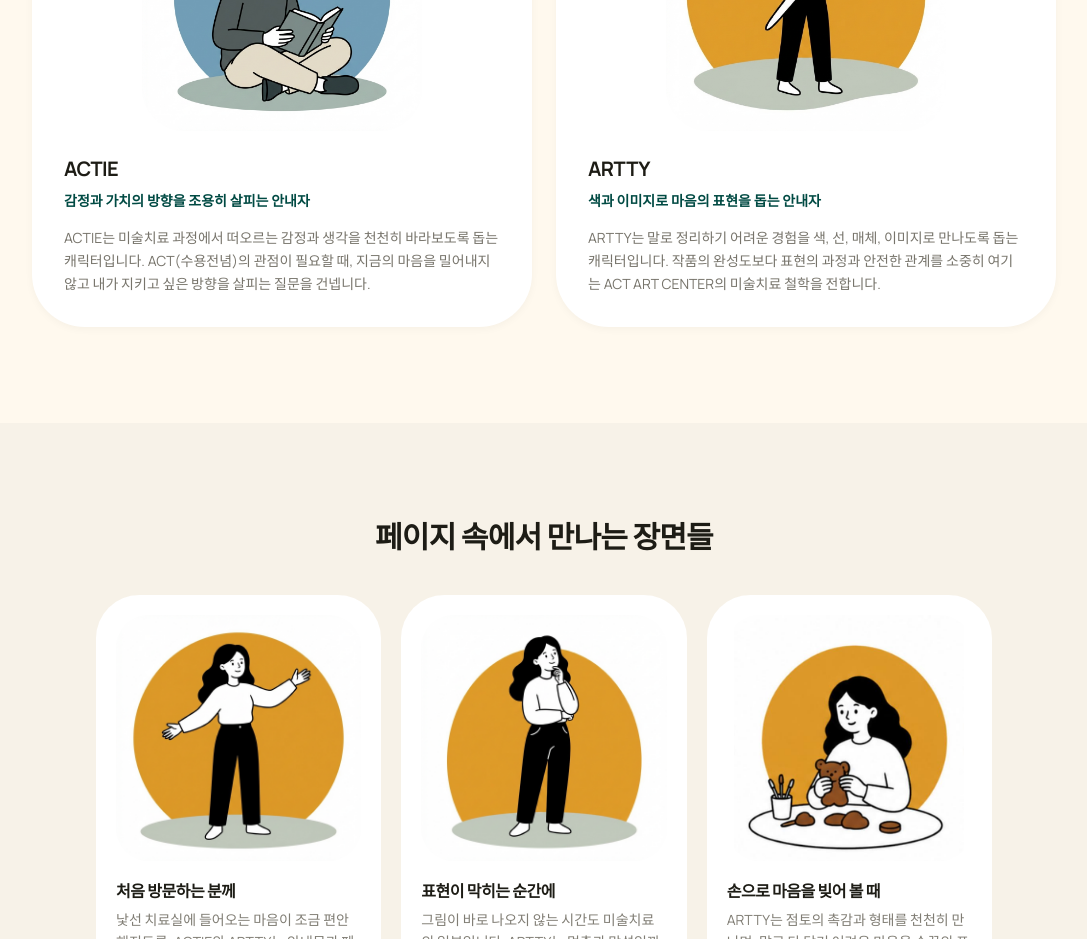
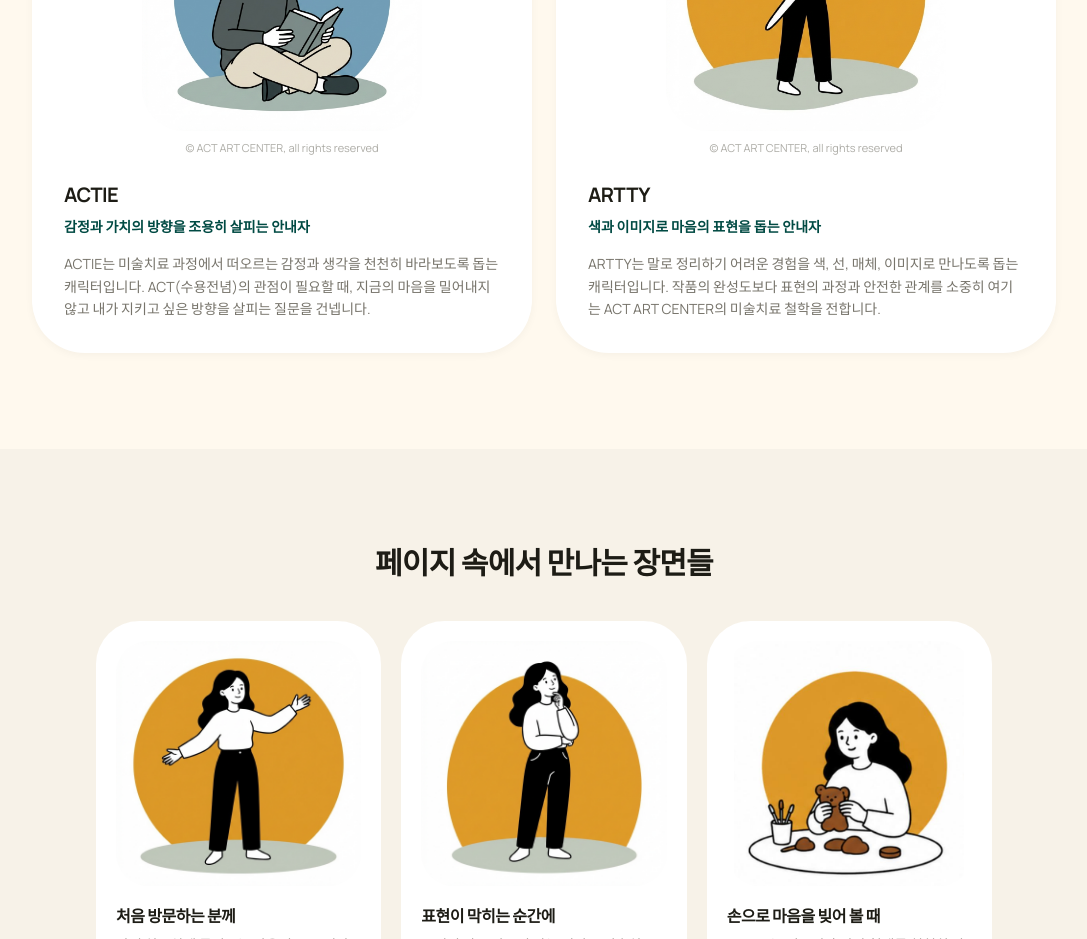
Before and after one commit to act-art-center/actartcenter.com, a Next.js app: page /characters in a window 1280 px wide. Shown: the part 1220-2159 px from the top of the page, without its empty margins (96-1183 px from the left). Built offline with nearby package versions, Linux system fonts and the light colour scheme.

Commit message:
Add copyright below character portraits

```diff
--- a/src/app/characters/page.tsx
+++ b/src/app/characters/page.tsx
@@ -142,6 +142,9 @@ export default function CharactersPage() {
                 <div className="relative mx-auto aspect-square max-w-[280px] overflow-hidden rounded-2xl bg-white">
                   <Image src={character.image} alt={character.alt} fill className="object-contain" sizes="280px" />
                 </div>
+                <p className="mt-2 text-center text-[11px] leading-relaxed text-charcoal/45">
+                  © ACT ART CENTER, all rights reserved
+                </p>
                 <h3 className="mt-6 text-night text-xl font-bold">{character.name}</h3>
                 <p className="mt-2 text-primary-600 font-semibold text-sm">{character.title}</p>
                 <p className="mt-4 text-charcoal/75 leading-relaxed text-sm">{character.body}</p>
```
